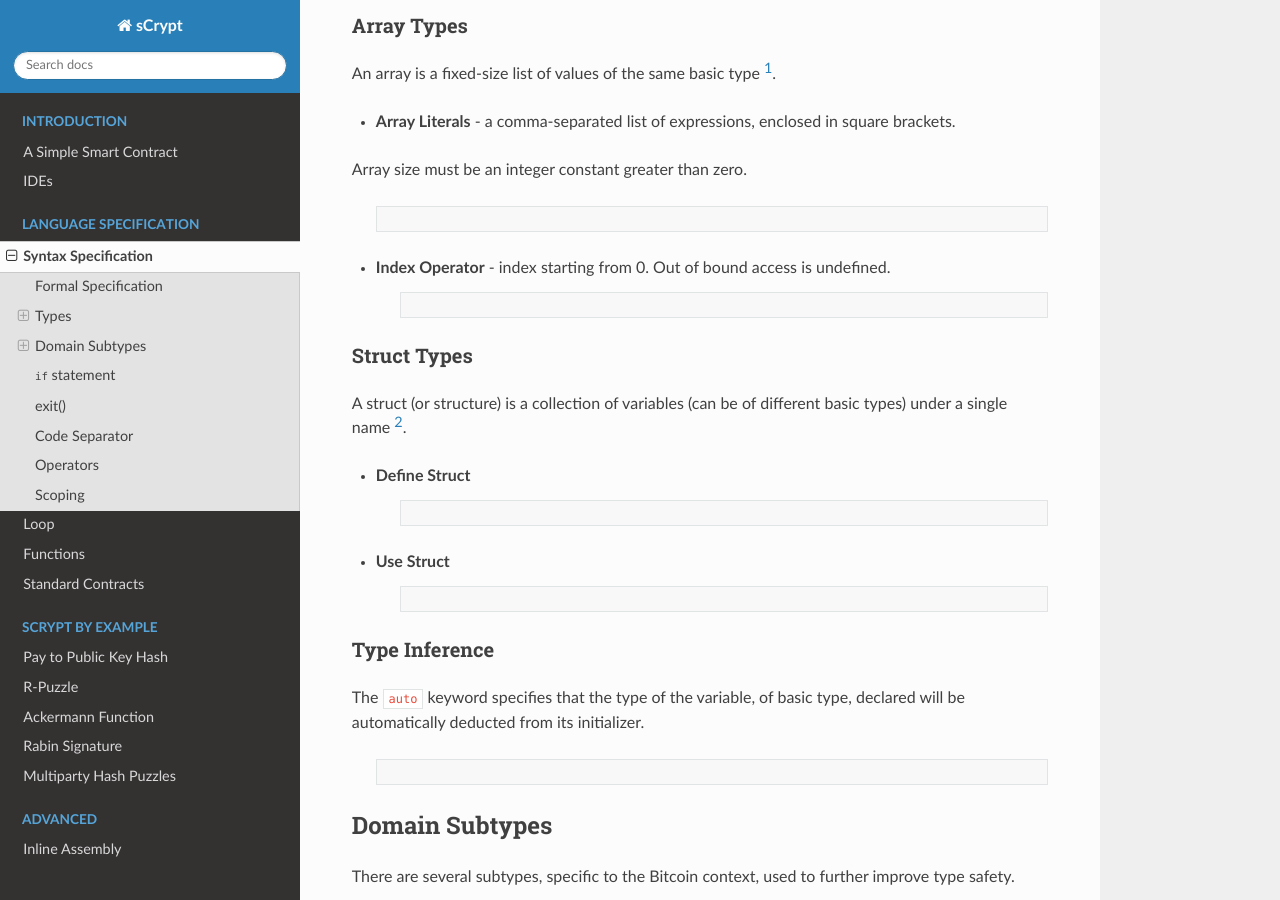
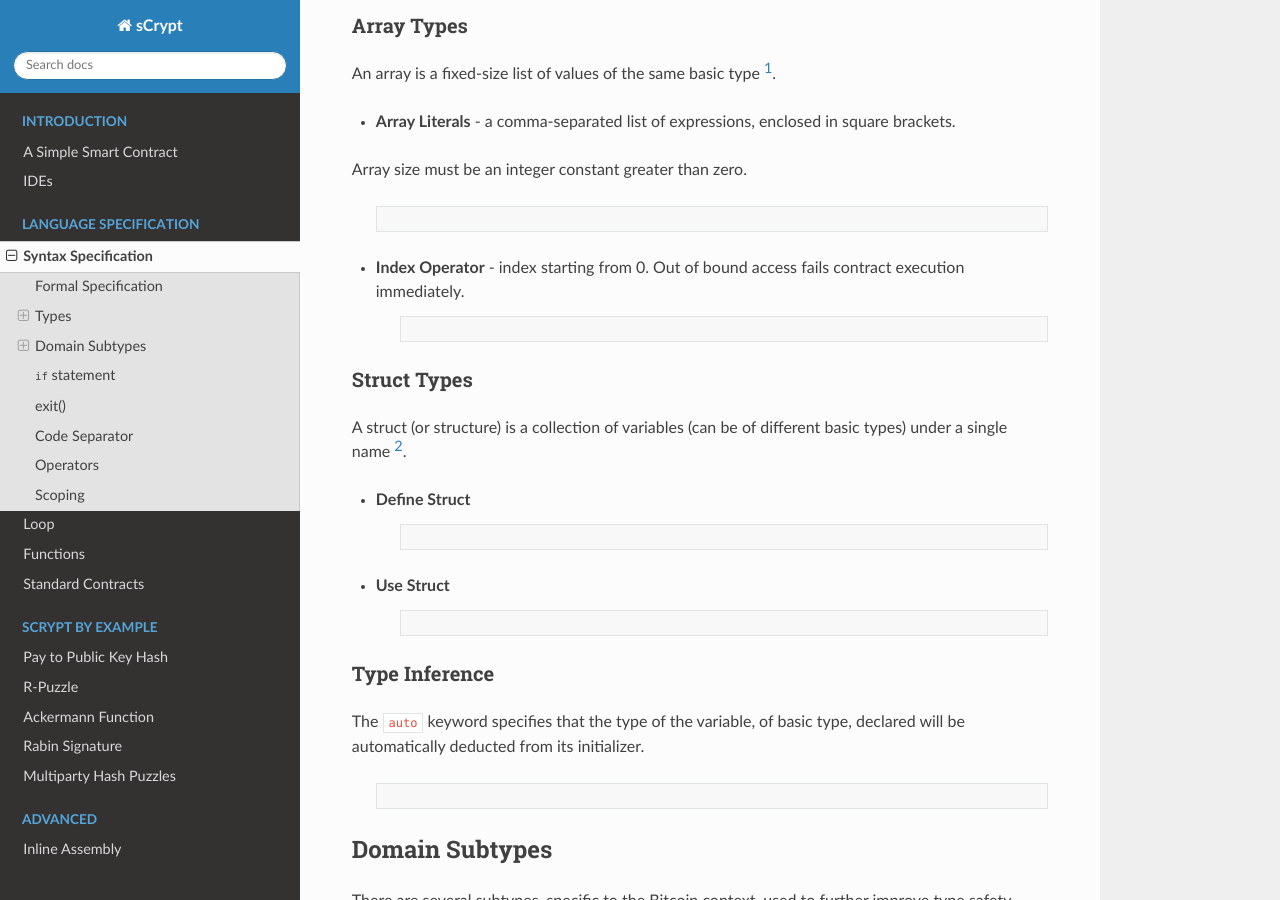
Before and after one commit to sCrypt-Inc/specification, a Sphinx documentation site: the page built from docs/syntax.rst, in a window 1280 px wide and 900 px high, scrolled down 1287 px. Built offline with Sphinx 7.4.7 and the Read the Docs theme 2.0.0, drawn with Linux system fonts in a browser that asks for light colours; part of the change alters nothing that is shown.

```diff
--- a/docs/syntax.rst
+++ b/docs/syntax.rst
@@ -75,17 +75,27 @@ Array size must be an integer constant greater than zero.
         bool[3] b = [false, false && true || false, true || (1 > 2)];
         int[3] c = [72, -4 - 1 - 40, 833 * (99 + 9901) + 8888];
         bytes[3] a = [b'ffee', b'11', b'22'];
+        int[2][3] d = [[11, 12, 13], [21, 22, 23]];
+        // array demension can be omitted when declared
+        int[] e = [1, 4, 2];  // e is of type int[3]
+        int[][] f = [[11, 12, 13], [21, 22, 23]]; // f is of type int[2][3]
 
-* **Index Operator** - index starting from 0. Out of bound access is undefined.
+* **Index Operator** - index starting from 0. Out of bound access fails contract execution immediately.
 
     .. code-block:: solidity
 
         int[3] a = [1, 4, 2];
+        int[2][3] arr2D = [[11, 12, 13], [21, 22, 23]];
         int d = a[2];
         a[1] = -4;
         int idx = 2;
-        d = a[idx]; // allowed
-        a[idx] = 2; // disallowed as only const int index is allowed when writing to an array
+        // variable index is allowed when reading an array
+        d = a[idx];
+        d = arr2D[idx][1];
+        // variable index is disallowed when writing into an array
+        a[idx] = 2;
+        // assign to an array variable
+        a = arr2D[1];
         // b is a new copy and the same as a
         int[3] b = a;
         // two arrays are equal if and only if they are of the same size and all elements are equal
```
